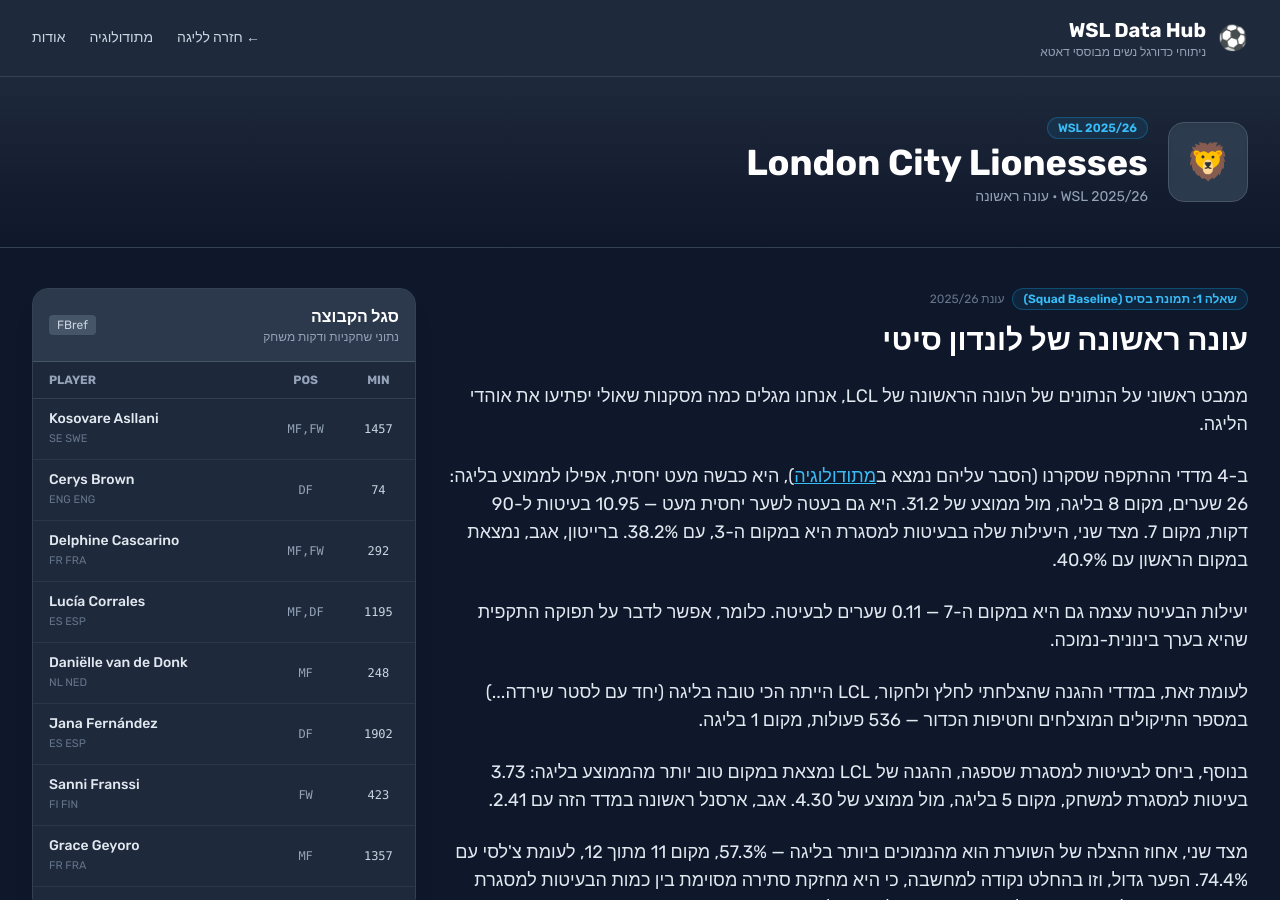
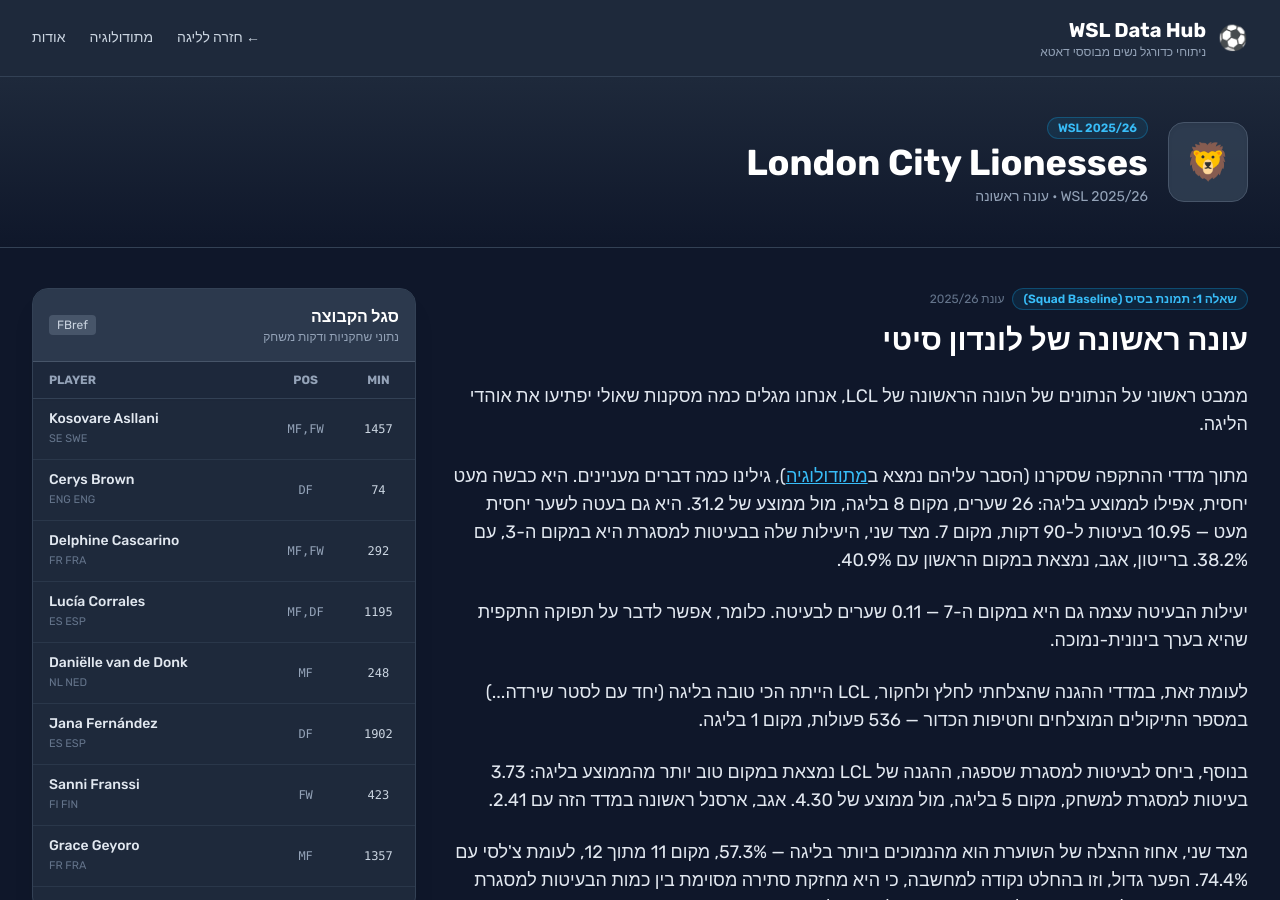
Before and after one commit to davidkorenblit/wsl-data-hub, a Jekyll site: the page built from teams/london-city-lionesses.md, in a window 1280 px wide and 900 px high. Built offline with Jekyll 4.4.1, drawn with Linux system fonts in a browser that asks for light colours; nearby versions of some CDN libraries.

Commit message:
change some words araund

```diff
--- a/teams/london-city-lionesses.md
+++ b/teams/london-city-lionesses.md
@@ -26,7 +26,7 @@
   </p>
 
   <p>
-    ב-4 מדדי ההתקפה שסקרנו (הסבר עליהם נמצא ב<a href="{{ '/methodology/' | relative_url }}" class="text-brand-400 hover:text-brand-300 underline font-medium">מתודולוגיה</a>), היא כבשה מעט יחסית, אפילו לממוצע בליגה: 26 שערים, מקום 8 בליגה, מול ממוצע של 31.2. היא גם בעטה לשער יחסית מעט — 10.95 בעיטות ל-90 דקות, מקום 7. מצד שני, היעילות שלה בבעיטות למסגרת היא במקום ה-3, עם 38.2%. ברייטון, אגב, נמצאת במקום הראשון עם 40.9%.
+    מתוך מדדי ההתקפה שסקרנו (הסבר עליהם נמצא ב<a href="{{ '/methodology/' | relative_url }}" class="text-brand-400 hover:text-brand-300 underline font-medium">מתודולוגיה</a>), גילינו כמה דברים מעניינים. היא כבשה מעט יחסית, אפילו לממוצע בליגה: 26 שערים, מקום 8 בליגה, מול ממוצע של 31.2. היא גם בעטה לשער יחסית מעט — 10.95 בעיטות ל-90 דקות, מקום 7. מצד שני, היעילות שלה בבעיטות למסגרת היא במקום ה-3, עם 38.2%. ברייטון, אגב, נמצאת במקום הראשון עם 40.9%.
   </p>
 
   <p>
```
